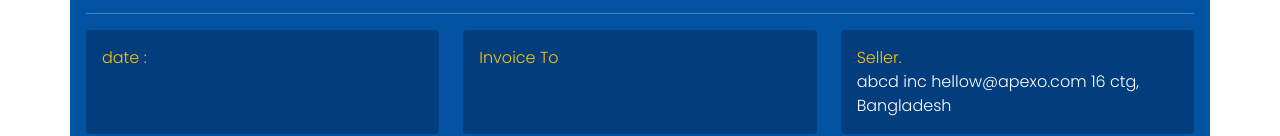
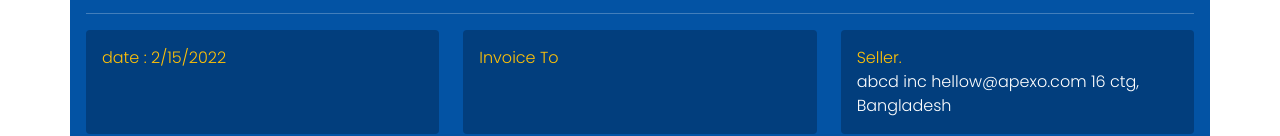
Before and after one commit to eliyas700/A-Simple-In-Voice-Application, a plain HTML site: page index.html in a window 1280 px wide. Shown: the part 736-872 px from the top of the page. Drawn offline with nearby package versions, Linux system fonts and the light colour scheme; a web font is replaced by a local one.

Commit message:
Date Added

```diff
--- a/index.html
+++ b/index.html
@@ -279,7 +279,7 @@ $
     // const date=new Date()
     // document.getElementById('show-date').innerText=date.toLocaleDateString()
 </script>
-        <script src="app.js"></script>
+       <script src="js/main.js"></script>
 
     </body>
 
--- a/js/main.js
+++ b/js/main.js
@@ -0,0 +1,3 @@
+// Date Added
+const date = new Date();
+document.getElementById('show-date').innerText=date.toLocaleDateString();
```
